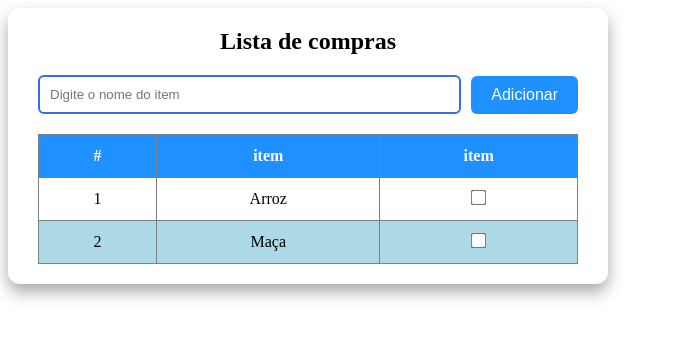
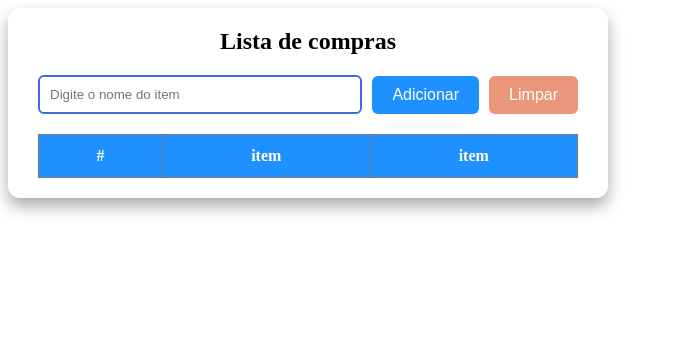
Before and after one commit to JoaoVitorResende/Basic-Angular, an Angular app: page / in a window 1280 px wide. Shown: the top 338 px of the page, without its empty margins (0-679 px from the left). Built offline with nearby package versions, Linux system fonts and the light colour scheme.

Commit message:
feat: ending basic angular

```diff
--- /dev/null
+++ b/src/app/shop-list/itemList.ts
@@ -0,0 +1,5 @@
+export class ItemList{
+    id?: number;
+    name?: string;
+    bought: boolean = false;
+}
--- a/src/app/shop-list/shop-list.component.html
+++ b/src/app/shop-list/shop-list.component.html
@@ -1,8 +1,9 @@
 <div class="container">
     <h1>Lista de compras</h1>
-    <form class="addItemForm">
-        <input type="text" id="item" placeholder="Digite o nome do item">
+    <form #form="ngForm" (ngSubmit)="AddToShopList()" class="addItemForm">
+        <input type="text" name="input" id="item" [(ngModel)]="item" placeholder="Digite o nome do item">
         <button type="submit">Adicionar</button>
+        <button type="button" (click) = "CleanShopList()">Limpar</button>
     </form>
     <table>
         <thead>
@@ -13,15 +14,14 @@
             </tr>
         </thead>
         <tbody>
-            <tr>
-                <td>1</td>
-                <td>Arroz</td>
-                <td><input type="checkbox"></td>
-            </tr>
-             <tr>
-                <td>2</td>
-                <td>Maça</td>
-                <td><input type="checkbox"></td>
+            <tr *ngFor=" let element of list">
+                <td>{{element.id}}</td>
+                <td>
+                    <span [ngClass]="{'scratched-item': element.bought}">{{element.name}}</span>
+                </td>
+                <td>
+                    <input type="checkbox" (click)="ScratchedItem(element)" [checked]="element.bought">
+                </td>
             </tr>
         </tbody>
     </table>
--- a/src/app/shop-list/shop-list.component.scss
+++ b/src/app/shop-list/shop-list.component.scss
@@ -41,7 +41,7 @@ input:focus {
     border-color: dodgerblue;
 }
 
-button {
+button[type = "submit"] {
     padding: 10px 20px;
     border: none;
     border-radius: 6px;
@@ -51,9 +51,21 @@ button {
     cursor: pointer;
     transition: backgroun 0.3s;
 }
-
+button[type = "button"] {
+    padding: 10px 20px;
+    border: none;
+    border-radius: 6px;
+    background: darksalmon;
+    color: white;
+    font-size: 16px;
+    cursor: pointer;
+    transition: backgroun 0.3s;
+}
 button:hover {
     background: royalblue;
+}
+button[type="button"]:hover {
+    background: #FA8072;
 }
 
 table {
@@ -89,3 +101,6 @@ input[type="checkbox"] {
     transform: scale(1.2);
     cursor: pointer;
 }
+.scratched-item{
+    text-decoration: line-through;
+}
--- a/src/app/shop-list/shop-list.component.ts
+++ b/src/app/shop-list/shop-list.component.ts
@@ -1,11 +1,28 @@
 import { Component } from '@angular/core';
-
+import { FormsModule } from '@angular/forms';
+import { CommonModule } from '@angular/common';
+import { ItemList } from './itemList';
 @Component({
   selector: 'app-shop-list',
-  imports: [],
+  imports: [FormsModule, CommonModule],
   templateUrl: './shop-list.component.html',
-  styleUrl: './shop-list.component.scss'
+  styleUrl: './shop-list.component.scss',
 })
 export class ShopListComponent {
-
+  item: string = '';
+  list: ItemList[] = [];
+  AddToShopList() {
+    let itemList = new ItemList();
+    itemList.name = this.item;
+    itemList.id = this.list.length + 1;
+    this.list.push(itemList);
+    this.item = '';
+    console.table(this.list);
+  }
+  ScratchedItem(itemFromList: ItemList){
+    itemFromList.bought = !itemFromList.bought;
+  }
+  CleanShopList(){
+    this.list = [];
+  }
 }
```
